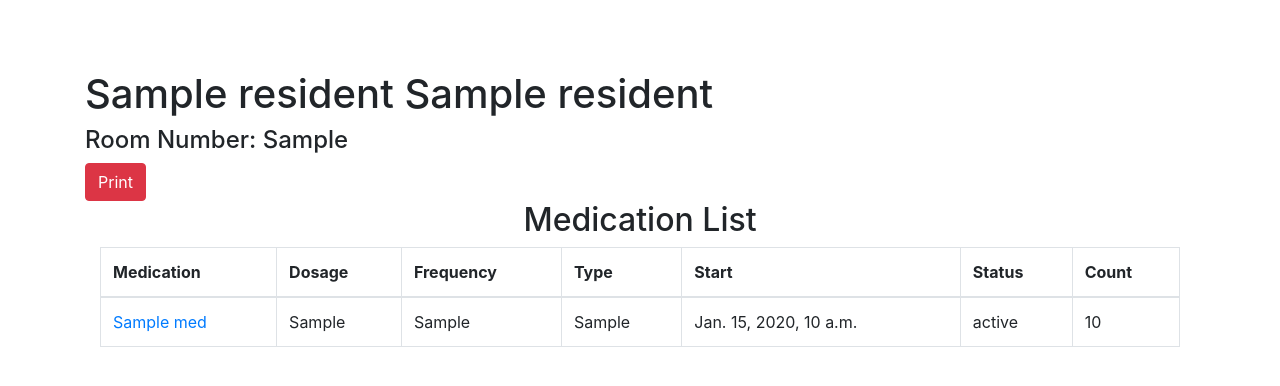
After one commit to stemado/satb, a Django app: template careplus/residents/templates/residents/med_list.html in a window 1280 px wide. The commit adds this page. Shown: the top 386 px of the page. Run offline with Django 3.2, Linux system fonts and the light colour scheme; the template is opened without the code that fills it: most values are stand-ins (such as "Sample title", 1, 10 or a date in 2020); some libraries are stand-ins or nearby versions.

Commit message:
Added print button for medication list

```diff
--- a/careplus/core/templates/core/partial_resident_menu.html
+++ b/careplus/core/templates/core/partial_resident_menu.html
@@ -6,4 +6,6 @@ On every single page that uses it should any of these change or be added to. -->
 <div class="list-group">
   <a href="{% url 'resident' resident.pk %}" class="list-group-item{% if active == 'profile' %} active{% endif %}">{% trans 'Profile' %}</a>
   <a href="{% url 'rx_all' resident.pk %}" class="list-group-item{% if active == 'mar' %} active{% endif %}">{% trans 'MAR' %}</a>
+  <a href="{% url 'medicationList' resident.pk %}" class="list-group-item{% if active == 'list' %} active{% endif %}">{% trans 'Rx List' %}</a>
+
 </div>
--- a/careplus/medications/templates/medications/mar.html
+++ b/careplus/medications/templates/medications/mar.html
@@ -190,7 +190,7 @@ $(function() {
                     <br>
                     <br>Phone Number</th>
                 <th>A. Put initials in apppropriate box when medication is given
-                    <br>B. Circle initials when not given
+                    <br>B. Circle when not given
                     <br>C. State reason for refusal /omission on back of form.
                     <br>D. PRN Medications: Reason given and results must be noted on back of form.
                     <br>E. Legend: S=School; H=Home visit; W=Work; P=Program</th>
@@ -251,6 +251,7 @@ $(function() {
             <th><div style="width:23px">{{d.completionStatus}}</div></th>
             <th><div style="width:10px">AK</div></th>
             <th><div style="width:10px">Audrey Kilpatrick</th>
+            {% else %}
             </tr>
 
             {% endif %}
--- a/careplus/medications/urls.py
+++ b/careplus/medications/urls.py
@@ -12,7 +12,6 @@ urlpatterns = [
     url(r'^(?P<id>[0-9]+)/$', views.medication, name='medication'),
     url(r'^testcsv/$', views.csv_view, name='csvView'),
     url(r'^mar/(?P<mar_id>[0-9]+)/$', views.mar, name='mar'),
-    url(r'^testpdf/(?P<id>[0-9]+)/$', views.testpdf, name='testpdf'),
     url(r'^edit_medication/(?P<id>[0-9]+)/$', views.editMedication, name='editMedication'),
     url(r'^status/(?P<medication>[0-9]+)/(?P<rx>[0-9]+)/$', views.acceptRefuse, name='acceptRefuse'),
     url(r'^delete/(?P<id>\d+)/$', views.deleteMedication, name='deleteMedication'),
--- /dev/null
+++ b/careplus/residents/templates/residents/med_list.html
@@ -0,0 +1,77 @@
+{% load staticfiles i18n %}
+<!DOCTYPE html>
+<html lang="en">
+<script type="text/javascript">
+function printpage() {
+    //Get the print button and put it into a variable
+    var printButton = document.getElementById("printIt");
+    //Set the print button visibility to 'hidden'
+    printButton.style.visibility = 'hidden';
+    //Print the page content
+    window.print()
+    //Set the print button to 'visible' again
+    //[Delete this line if you want it to stay hidden after printing]
+    printButton.style.visibility = 'visible';
+}
+</script>
+
+<head>
+    <meta charset="utf-8">
+    <meta http-equiv="X-UA-Compatible" content="IE=edge">
+    <meta name="viewport" content="width=device-width, initial-scale=1">
+    <title>{% block title %}CarePLUS{% endblock %}</title>
+    <link rel="icon" type="image/png" href="{% static 'img/favicon.png' %}">
+    <link href="https://bootswatch.com/cerulean/bootstrap.min.css" rel="stylesheet">
+    <link href="{% static 'css/careplus.css' %}?v=1" rel="stylesheet">
+    <!--[if lt IE 9]>
+      <script src="https://oss.maxcdn.com/html5shiv/3.7.2/html5shiv.min.js"></script>
+      <script src="https://oss.maxcdn.com/respond/1.4.2/respond.min.js"></script>
+    <![endif]-->
+    <script src="https://ajax.googleapis.com/ajax/libs/jquery/1.11.3/jquery.min.js"></script>
+    <script src="https://maxcdn.bootstrapcdn.com/bootstrap/3.3.5/js/bootstrap.min.js"></script>
+    <script src="{% static 'js/careplus.js' %}"></script>
+</head>
+
+<body>
+    <div class="container">
+        <h1 class="text-left">{{resident.residentFirstName}} {{resident.residentLastName}}</h1>
+        <h4 class="text-left">Room Number: {{resident.residentLocation}}</h4>
+        <form>
+            <input id="printIt" type="button" class="btn btn-danger" value="Print" onClick="printpage()">
+        </form>
+    </div>
+    <div class="container">
+        <div class="container">
+            <h2 class="text-center">Medication List</h2>
+            <table class="table table-bordered">
+                <thead>
+                    <tr>
+                        <th>Medication</th>
+                        <th>Dosage</th>
+                        <th>Frequency</th>
+                        <th>Type</th>
+                        <th>Start</th>
+                        <th>Status</th>
+                        <th>Count</th>
+                    </tr>
+                </thead>
+                <tbody>
+                    {% for m in med %}
+                    <tr>
+                        <td><a href="/medications/{{m.pk}}/">{{ m.medicationName }}</a></td>
+                        <td>{{ m.medicationDosage }}</td>
+                        <td>{{ m.medicationFrequency }}</td>
+                        <td>{{ m.medicationType }}</td>
+                        <td>{{ m.medicationStartDate }}</td>
+                        <td>{{ m.medicationDiscontinuedStatus }}</td>
+                        <td>{{ m.medicationQuantity }}</td>
+                    </tr>
+                    {% endfor %}
+                </tbody>
+            </table>
+        </div>
+        <!-- End Here -->
+    </div>
+</body>
+
+</html>
--- a/careplus/residents/templates/residents/resident.html
+++ b/careplus/residents/templates/residents/resident.html
@@ -5,7 +5,7 @@
         <a href="{% url 'createMedication' resident.id %}" class="btn btn-primary pull-right">
             <span class="glyphicon glyphicon-plus"></span> {% trans 'Add Medication' %}
         </a>
-        <a href="/medications/mar/{{resident.id}}" class="btn btn-danger pull-right">
+        <a href="/medications/mar/{{resident.id}}/" class="btn btn-danger pull-right">
         <span class="glyphicon glyphicon-calendar"></span> {% trans 'Generate MAR' %} </a>
 <div class="container">
     <div class="page-header">
--- a/careplus/residents/urls.py
+++ b/careplus/residents/urls.py
@@ -11,6 +11,7 @@ urlpatterns = [
     url(r'^rx_overdue/(?P<id>[0-9]+)/$', views.rx_overdue, name='rx_overdue'),
     url(r'^rx_prn/(?P<id>[0-9]+)/$', views.rx_prn, name='rx_prn'),
     url(r'^rx_all/(?P<id>[0-9]+)/$', views.rx_all, name='rx_all'),
+    url(r'^list/(?P<id>[0-9]+)/$', views.medicationList, name='medicationList'),
     url(r'^create/$', views.create, name='create'),
     url(r'^edit/(?P<id>[0-9]+)/$', views.edit, name='edit'),
     url(r'^emergency/$', views.emergencycontact, name='emergencycontact'),
--- a/careplus/residents/views.py
+++ b/careplus/residents/views.py
@@ -4,7 +4,7 @@ from django.http import HttpResponse, HttpResponseBadRequest
 from django.shortcuts import get_object_or_404, redirect, render
 from django.template.loader import render_to_string
 
-
+from datetime import datetime
 import markdown
 from careplus.residents.forms import ResidentForm, EmergencyContactForm
 from careplus.residents.models import Resident, EmergencyContact
@@ -129,7 +129,11 @@ def rx_prn(request, id):
     return render(request, 'residents/rx_prn.html', {'medications': medications,
         'active': active, 'resident': resident, 'prn': prn, 'overdue_medications': overdue_medications})
 
+def medicationList(request, id):
+    resident = Resident.objects.get(id=id)
+    med = Medication.objects.filter(medicationResident_id=id, medicationDiscontinuedStatus = 'Active')
 
+    return render(request, 'residents/med_list.html', {'med': med, 'resident': resident })
 
 @login_required
 def emergencycontact(request):
```
Also changed, not shown: careplus/medications/views.py (+0 -53 lines).
